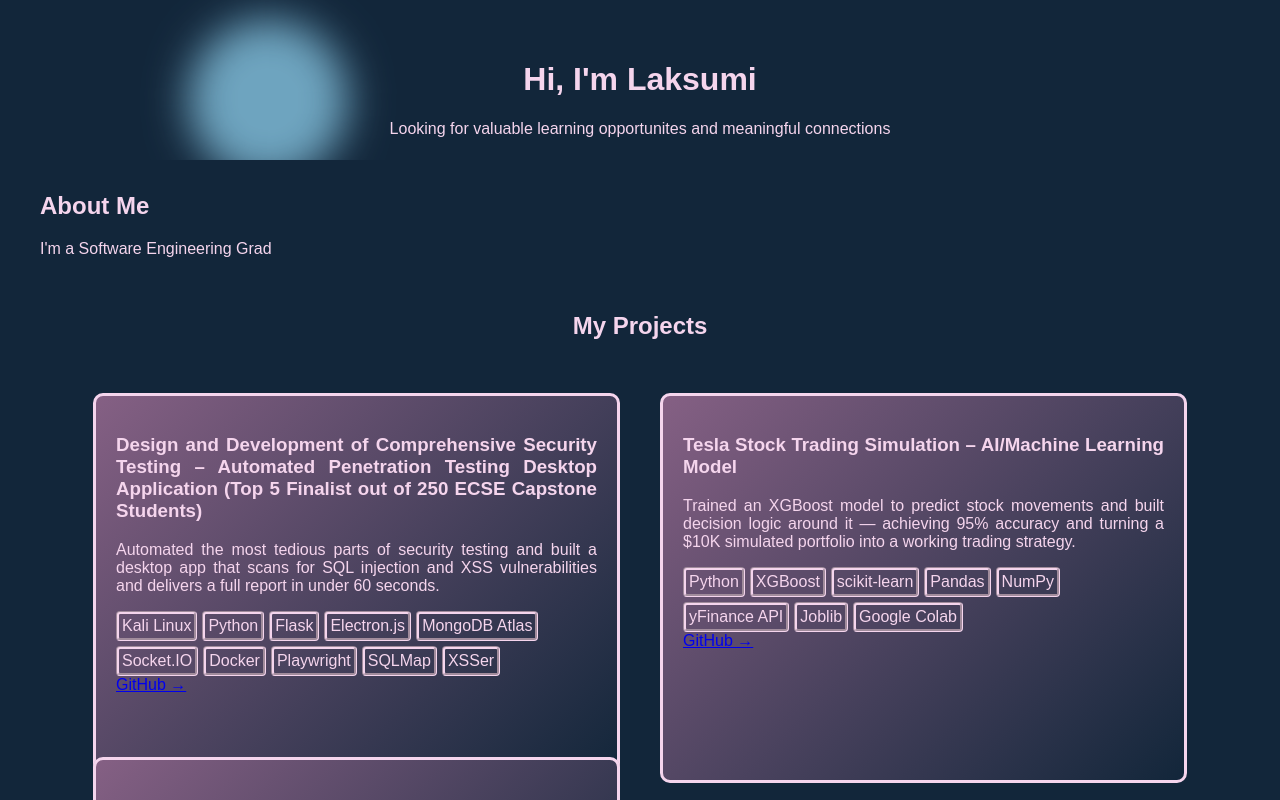
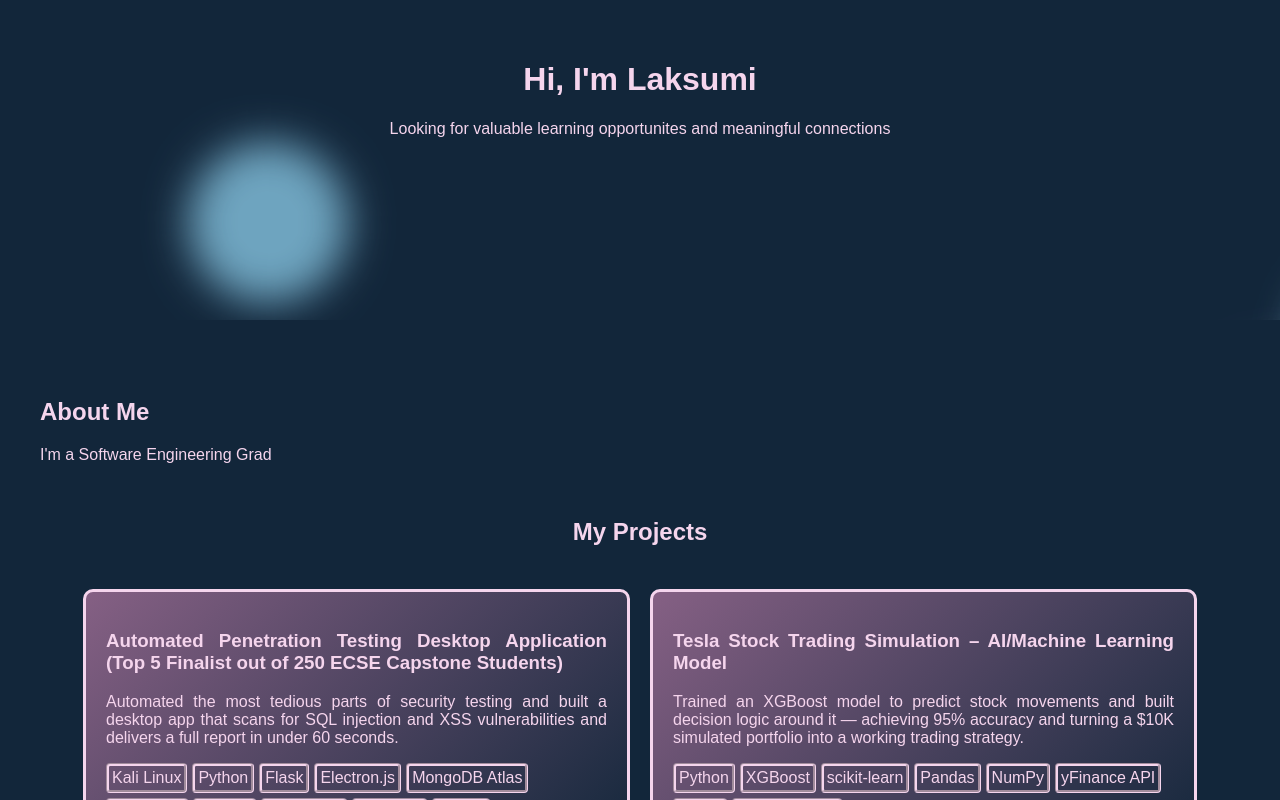
Before and after one commit to sumi2202/LaksumiSoma_Portfolio, a React (Vite) app: page / in a window 1280 px wide. Shown: the top 800 px of the page. Built offline with nearby package versions, Linux system fonts and the light colour scheme.

Commit message:
format changes

```diff
--- a/src/components/Projects.jsx
+++ b/src/components/Projects.jsx
@@ -1,6 +1,6 @@
 const projects = [
     {
-        title: "Design and Development of Comprehensive Security Testing – Automated Penetration Testing Desktop Application (Top 5 Finalist out of 250 ECSE Capstone Students)",
+        title: "Automated Penetration Testing Desktop Application (Top 5 Finalist out of 250 ECSE Capstone Students)",
         description: "Automated the most tedious parts of security testing and built a desktop app that scans for SQL injection and XSS vulnerabilities and delivers a full report in under 60 seconds.",
         stack: ["Kali Linux", "Python", "Flask", "Electron.js", "MongoDB Atlas", "Socket.IO", "Docker", "Playwright", "SQLMap", "XSSer"],
         github: "github"
--- a/src/index.css
+++ b/src/index.css
@@ -16,7 +16,7 @@ html {
 .header-background {
   position: absolute;
   width: 100vw;
-  height: 20vh;
+  height: 40vh;
   top: 0;
   left: 0;
   background: #12263aff;
@@ -25,6 +25,7 @@ html {
 
 #header {
   position: relative;
+  height: 40vh;
   overflow: hidden;
 }
 
@@ -124,21 +125,25 @@ html {
 #project-container {
   display: grid;
   grid-template-columns: repeat(2, 1fr);
+  align-items: start;
   gap: 20px;
   text-align: justify;
   padding: 3px;
   margin: 40px;
 }
 .project-card{
-  height: 100%;
   padding: 20px;
-  margin: 10px;
   gap: 20px;
   background: linear-gradient(135deg, #856084ff, #12263aff);
   backdrop-filter: blur(15px);
   border-style: solid;
   border-radius: 10px;
   border-color: #f5d5edff;
+}
+.project-card:hover {
+  transform: translateY(-5px);
+  border-color: white;
+  box-shadow: 0 8px 20px rgba(245, 213, 237, 0.3);
 }
 
 #skills-container {
@@ -160,6 +165,11 @@ html {
   border-color: #c2efebff;
   color: white;
 }
+.skills-card:hover {
+  transform: translateY(-5px);
+  border-color: white;
+  box-shadow: 0 8px 20px rgba(245, 213, 237, 0.3);
+}
 
 .stack{
   display: flex;
```
